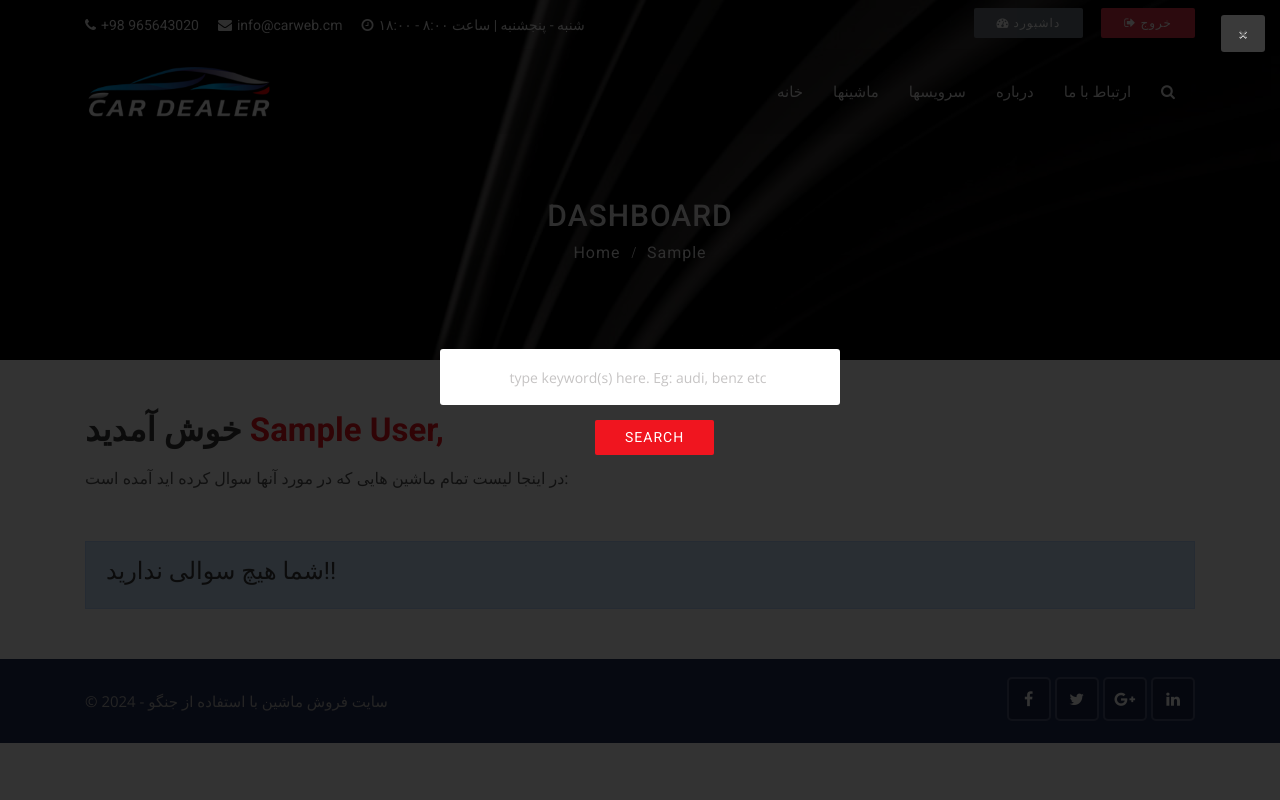
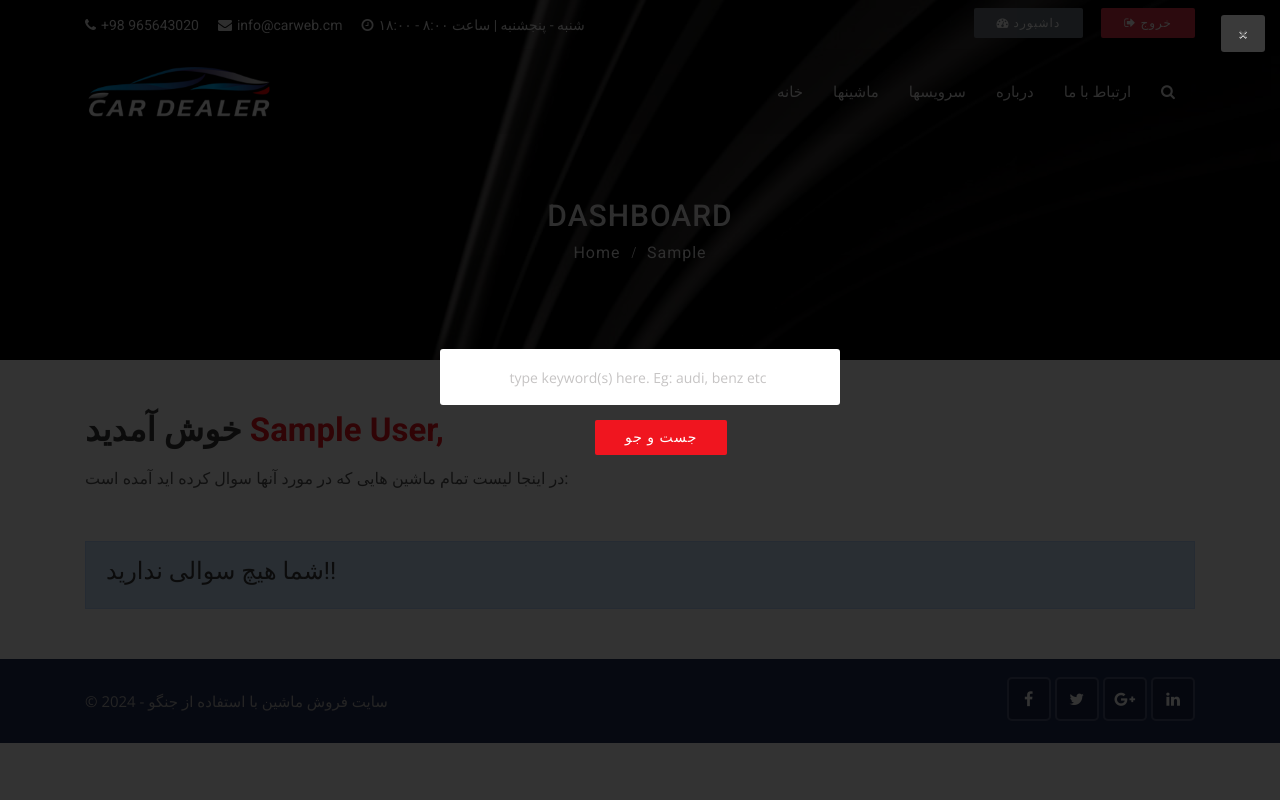
Before and after one commit to Ali-M-Tabatabaei/online-car-store, a Django app: page /accounts/dashboard in a window 1280 px wide, after a click that opens the changed part. Run offline with Django 3.2, Linux system fonts and the light colour scheme; the visitor is signed in with stand-in values (Sample User, id 1); data that the repository does not hold is empty; some libraries are stand-ins or nearby versions.

Commit message:
Update base.html

```diff
--- a/webApp/templates/base.html
+++ b/webApp/templates/base.html
@@ -3,7 +3,7 @@
 <html>
 
 <head>
-    <title>CarDealer Website {% block title %}    {% endblock %}</title>
+    <title>فروشگاه خودرو {% block title %}    {% endblock %}</title>
     <meta name="viewport" content="width=device-width, initial-scale=1.0">
     <meta charset="utf-8">
 
@@ -32,7 +32,6 @@
     <link rel="shortcut icon" href="{% static 'img/favicon.ico' %}" type="image/x-icon" >
 
     <!-- Google fonts -->
-	<!-- Log on to codeastro.com for more projects -->
     <link rel="stylesheet" type="text/css" href="https://fonts.googleapis.com/css?family=Open+Sans:400,300,600,700,800%7CPlayfair+Display:400,700%7CRoboto:100,300,400,400i,500,700">
 
 
@@ -60,9 +59,8 @@
     <button type="button" class="close">×</button>
     <form action="{% url 'search' %}" class="search-header">
         <input type="search" value="" placeholder="type keyword(s) here. Eg: audi, benz etc" name='keyword' />
-        <button type="submit" class="btn btn-sm button-theme">Search</button>
+        <button type="submit" class="btn btn-sm button-theme">جست و جو</button>
     </form>
-	<!-- Log on to codeastro.com for more projects -->
 </div>
 
 {% include 'includes/footer.html' %}
```
